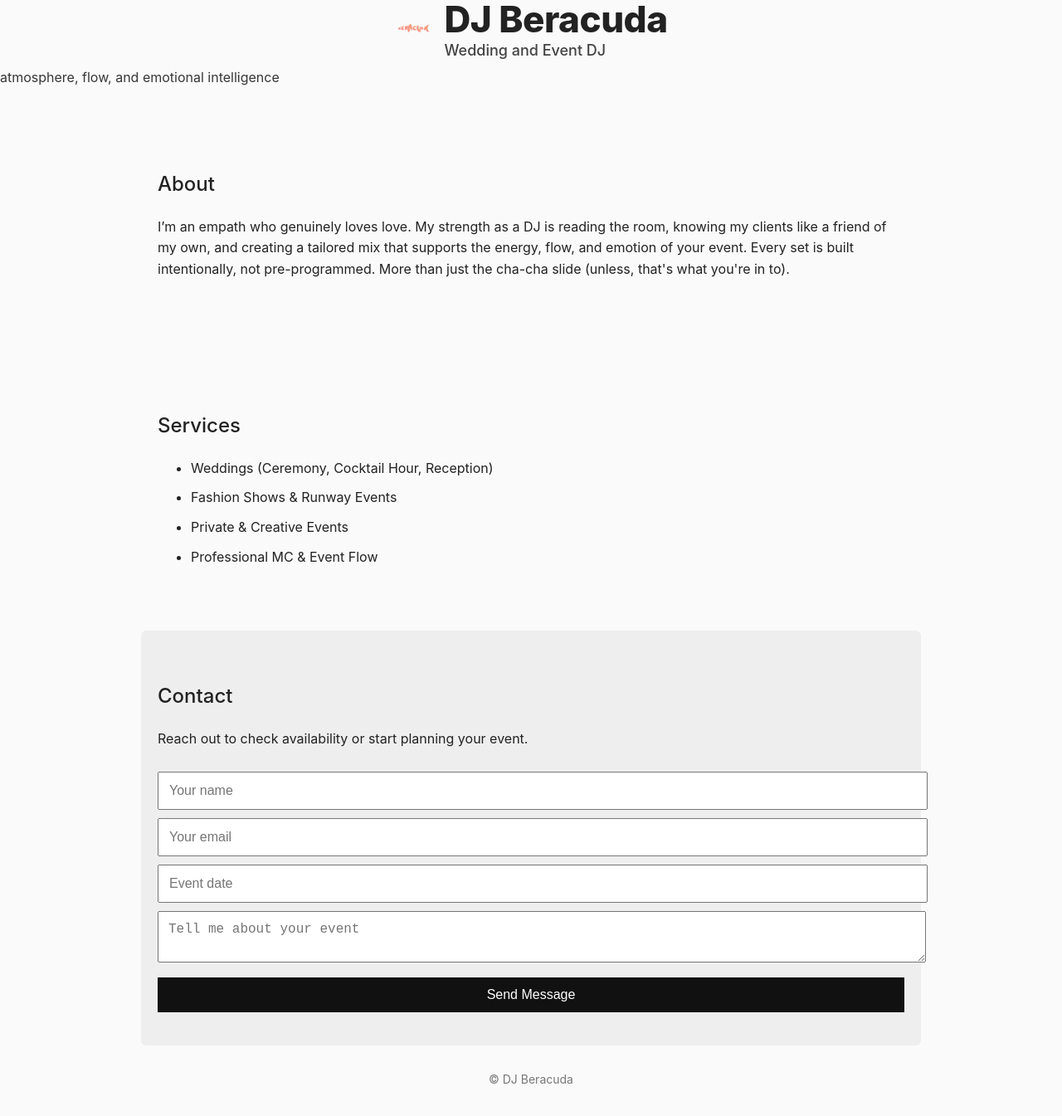
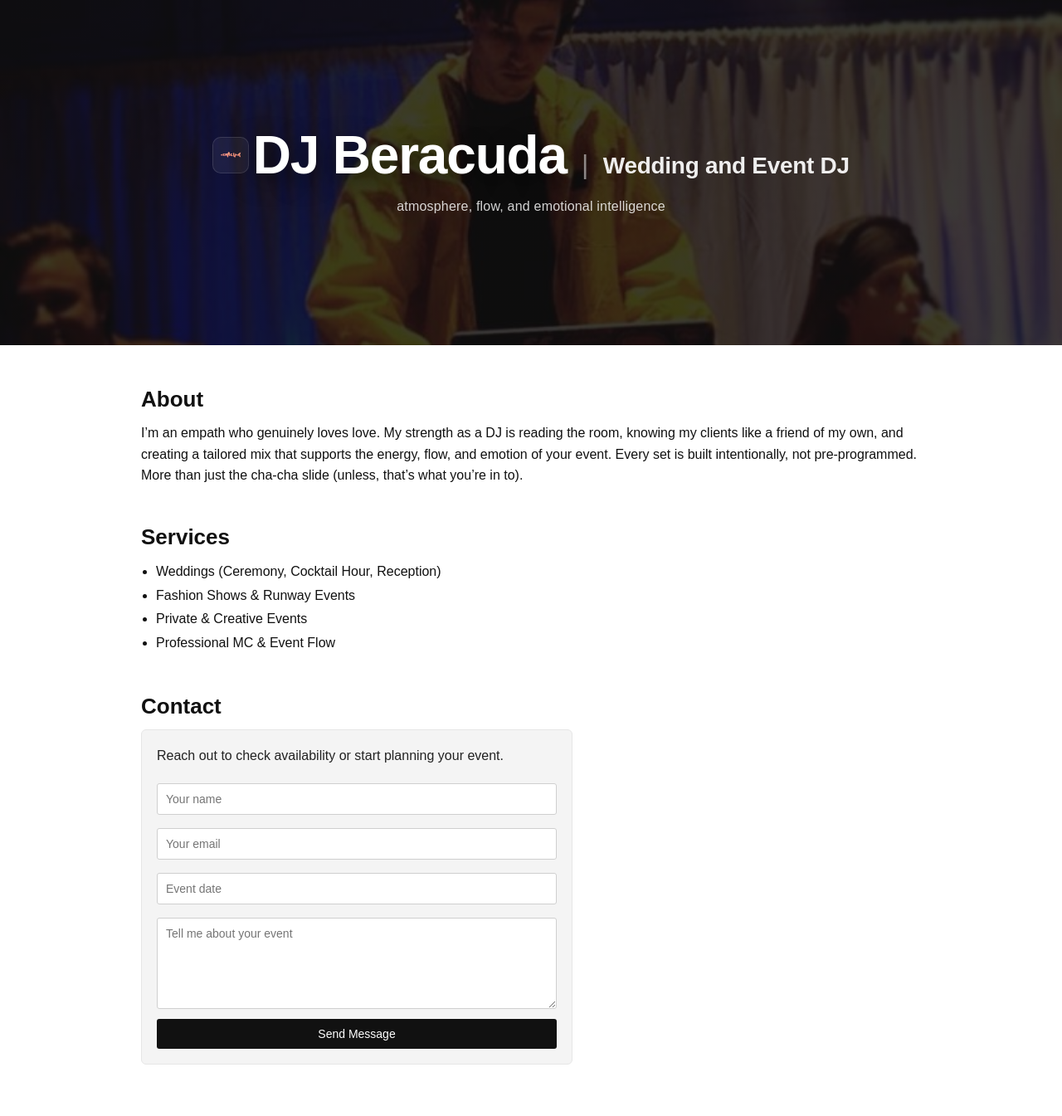
Before and after one commit to djberacuda111-lang/djberacuda111-lang.github.io, a plain HTML site: page index.html in a window 1280 px wide. Shown: the whole page at 83% size. Drawn offline with Linux system fonts and the light colour scheme.

Commit message:
Update index.html

```diff
--- a/index.html
+++ b/index.html
@@ -3,113 +3,194 @@
 <head>
   <meta charset="UTF-8" />
   <meta name="viewport" content="width=device-width, initial-scale=1.0" />
-  <title>DJ Beracuda | Wedding & Event DJ</title>
+  <title>DJ Beracuda</title>
   <style>
-    body {
-      font-family: -apple-system, BlinkMacSystemFont, "Segoe UI", sans-serif;
-      margin: 0;
-      padding: 0;
-      line-height: 1.6;
-      background: #fafafa;
-      color: #222;
-    }
-    header {
-   .brand{
-  display:flex;
-  align-items:center;
-  justify-content:center;
-  gap:14px;
-  margin-bottom:10px;
+    :root{
+      --bg: #0b0b0b;
+      --text: #ffffff;
+      --muted: rgba(255,255,255,0.82);
+      --muted2: rgba(255,255,255,0.70);
+      --card: rgba(255,255,255,0.06);
+      --cardBorder: rgba(255,255,255,0.10);
+      --max: 980px;
     }
 
-.brand-logo{
-  width:46px;
-  height:46px;
-  object-fit:contain;
-  border-radius:10px; /* optional, looks clean */
+    * { box-sizing: border-box; }
+    body {
+      margin: 0;
+      font-family: Arial, sans-serif;
+      color: #111;
+      background: #fff;
     }
 
-.brand-text{
-  text-align:left;
-  line-height:1.05;
+    /* HERO */
+    header {
+      min-height: 52vh;
+      display: grid;
+      place-items: center;
+      text-align: center;
+      padding: 72px 20px;
+      color: var(--text);
+      background:
+        linear-gradient(180deg, rgba(0,0,0,0.72), rgba(0,0,0,0.72)),
+        url("assets/dj.jpg") center/cover no-repeat,
+        var(--bg);
     }
 
-.brand-name{
-  font-size:44px;
-  font-weight:800;
-  letter-spacing:-0.5px;
+    .hero {
+      width: 100%;
+      max-width: var(--max);
+      margin: 0 auto;
     }
 
-.brand-role{
-  margin-top:6px;
-  font-size:18px;
-  font-weight:500;
-  opacity:0.85;
+    .brandRow{
+      display: inline-flex;
+      align-items: center;
+      justify-content: center;
+      gap: 14px;
+      margin-bottom: 10px;
+    }
+
+    .brandLogo{
+      width: 44px;
+      height: 44px;
+      object-fit: contain;
+      border-radius: 10px;
+      background: rgba(255,255,255,0.06);
+      border: 1px solid rgba(255,255,255,0.12);
+      padding: 6px;
+    }
+
+    .headline{
+      margin: 0;
+      line-height: 1.06;
+      letter-spacing: -0.7px;
+      font-weight: 700;
+      display: inline-block;
+    }
+
+    .headline .name{
+      font-size: clamp(44px, 5.5vw, 64px);
+      font-weight: 900;
+      letter-spacing: -1.2px;
+      text-shadow: 0 8px 28px rgba(0,0,0,0.55);
+    }
+
+    .headline .divider{
+      opacity: 0.5;
+      padding: 0 10px;
+      font-weight: 400;
+    }
+
+    .headline .role{
+      font-size: clamp(20px, 2.4vw, 28px);
+      font-weight: 600;
+      opacity: 0.92;
+      letter-spacing: -0.3px;
     }
 
     .tagline{
-  margin-top:10px;
-  font-size:16px;
-  opacity:0.9;
+      margin: 14px 0 0 0;
+      font-size: 16px;
+      color: var(--muted);
+      text-transform: lowercase;
+      letter-spacing: 0.2px;
     }
 
+    /* MAIN */
+    main {
+      max-width: var(--max);
+      margin: 0 auto;
+      padding: 50px 20px 60px;
     }
-    section {
-      max-width: 900px;
-      margin: auto;
-      padding: 60px 20px;
+
+    section { margin-bottom: 46px; }
+
+    h2 {
+      margin: 0 0 12px 0;
+      font-size: 26px;
     }
-    h1, h2 {
-      font-weight: 500;
+
+    p { line-height: 1.6; margin: 0; }
+
+    ul.services {
+      margin: 0;
+      padding-left: 18px;
+      line-height: 1.8;
     }
-    .services li {
-      margin-bottom: 10px;
+
+    /* CONTACT */
+    .contactCard{
+      background: #f4f4f4;
+      border: 1px solid #e6e6e6;
+      padding: 18px;
+      border-radius: 6px;
+      max-width: 520px;
     }
-    .contact {
-      background: #eee;
-      padding: 40px 20px;
-      border-radius: 6px;
+
+    .contactCard p{
+      margin-bottom: 12px;
+      color: #222;
     }
-    footer {
-      text-align: center;
-      padding: 30px;
+
+    form input, form textarea{
+      width: 100%;
+      padding: 10px;
+      margin: 8px 0;
+      border: 1px solid #cfcfcf;
+      border-radius: 3px;
       font-size: 14px;
-      color: #777;
+      font-family: inherit;
     }
-    input, textarea, button {
+
+    form textarea{ min-height: 110px; resize: vertical; }
+
+    form button{
       width: 100%;
-      padding: 12px;
-      margin-top: 10px;
-      font-size: 16px;
+      padding: 10px;
+      background: #111;
+      color: #fff;
+      border: none;
+      border-radius: 3px;
+      cursor: pointer;
+      font-size: 14px;
     }
-    button {
-      background: #111;
-      color: white;
-      border: none;
-      cursor: pointer;
+    form button:hover{ opacity: 0.92; }
+
+    /* RESPONSIVE */
+    @media (max-width: 640px){
+      .brandRow{ gap: 10px; }
+      .brandLogo{ width: 40px; height: 40px; }
+      .headline .divider{ padding: 0 8px; }
     }
   </style>
 </head>
+
 <body>
-
   <header>
-  <div class="brand">
-    <img src="assets/logo.png" alt="DJ Beracuda logo" class="brand-logo" />
-    <div class="brand-text">
-      <div class="brand-name">DJ Beracuda</div>
-      <div class="brand-role">Wedding and Event DJ</div>
-    </div>
+    <div class="hero">
+      <div class="brandRow">
+        <img class="brandLogo" src="assets/logo.png" alt="DJ Beracuda logo" />
       </div>
 
+      <h1 class="headline">
+        <span class="name">DJ Beracuda</span>
+        <span class="divider">|</span>
+        <span class="role">Wedding and Event DJ</span>
+      </h1>
+
       <p class="tagline">atmosphere, flow, and emotional intelligence</p>
+    </div>
   </header>
 
+  <main>
     <section>
       <h2>About</h2>
       <p>
-    I’m an empath who genuinely loves love. My strength as a DJ is reading the
-    room, knowing my clients like a friend of my own, and creating a tailored mix that supports the energy, flow, and emotion
-    of your event. Every set is built intentionally, not pre-programmed. More than just the cha-cha slide (unless, that's what you're in to).
+        I’m an empath who genuinely loves love. My strength as a DJ is reading the room,
+        knowing my clients like a friend of my own, and creating a tailored mix that supports
+        the energy, flow, and emotion of your event. Every set is built intentionally,
+        not pre-programmed. More than just the cha-cha slide (unless, that’s what you’re in to).
       </p>
     </section>
 
@@ -117,28 +198,27 @@
       <h2>Services</h2>
       <ul class="services">
         <li>Weddings (Ceremony, Cocktail Hour, Reception)</li>
-    <li>Fashion Shows & Runway Events</li>
-    <li>Private & Creative Events</li>
-    <li>Professional MC & Event Flow</li>
+        <li>Fashion Shows &amp; Runway Events</li>
+        <li>Private &amp; Creative Events</li>
+        <li>Professional MC &amp; Event Flow</li>
       </ul>
     </section>
 
     <section class="contact">
       <h2>Contact</h2>
+      <div class="contactCard">
         <p>Reach out to check availability or start planning your event.</p>
 
+        <!-- Replace the action URL with your Formspree endpoint -->
         <form action="https://formspree.io/f/yourformid" method="POST">
           <input type="text" name="name" placeholder="Your name" required />
           <input type="email" name="email" placeholder="Your email" required />
           <input type="text" name="date" placeholder="Event date" />
-    <textarea name="message" placeholder="Tell me about your event" required></textarea>
+          <textarea name="message" placeholder="Tell me about your event"></textarea>
           <button type="submit">Send Message</button>
         </form>
+      </div>
     </section>
-
-<footer>
-  © DJ Beracuda
-</footer>
-
+  </main>
 </body>
 </html>
```
Lines whose indentation alone changed are shown as unchanged.
